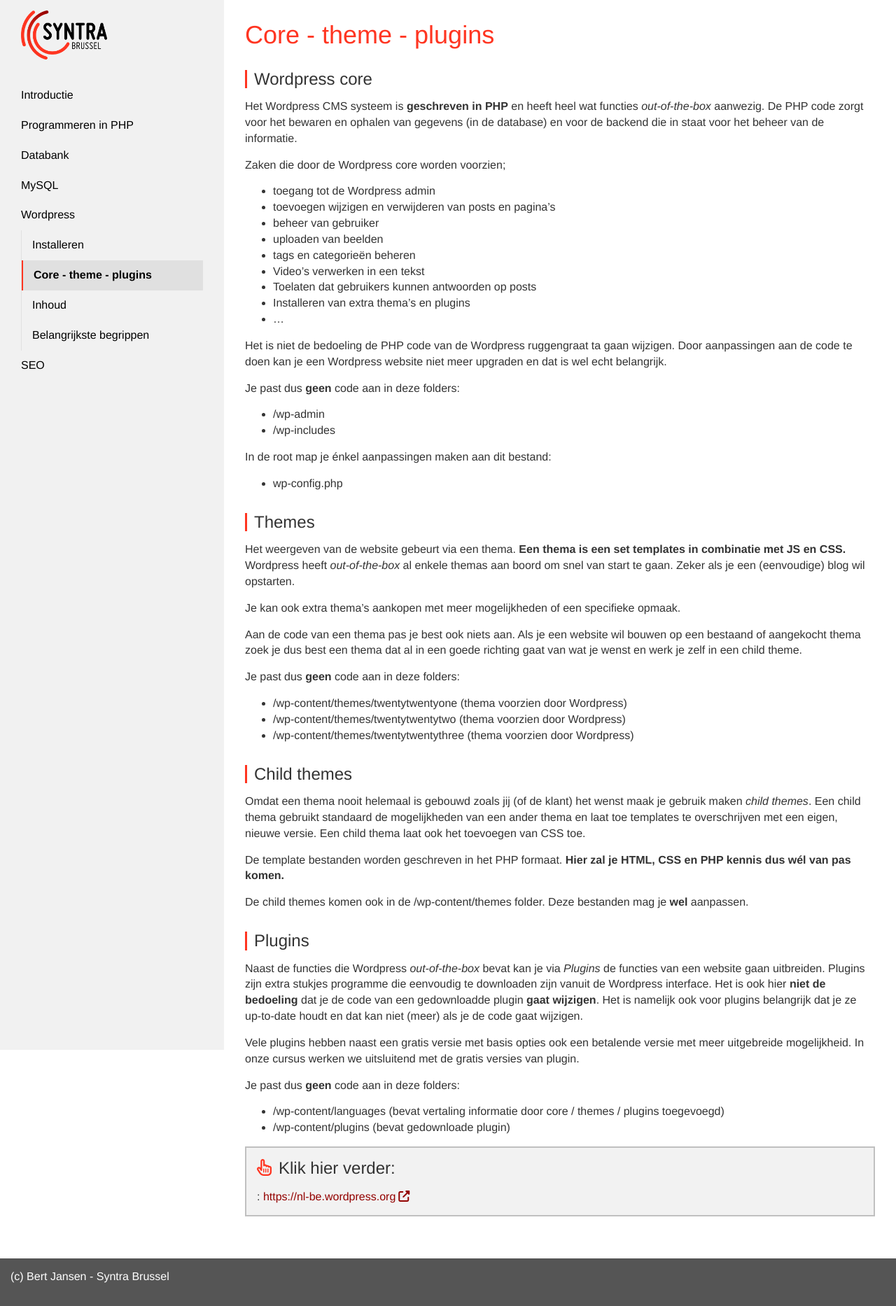
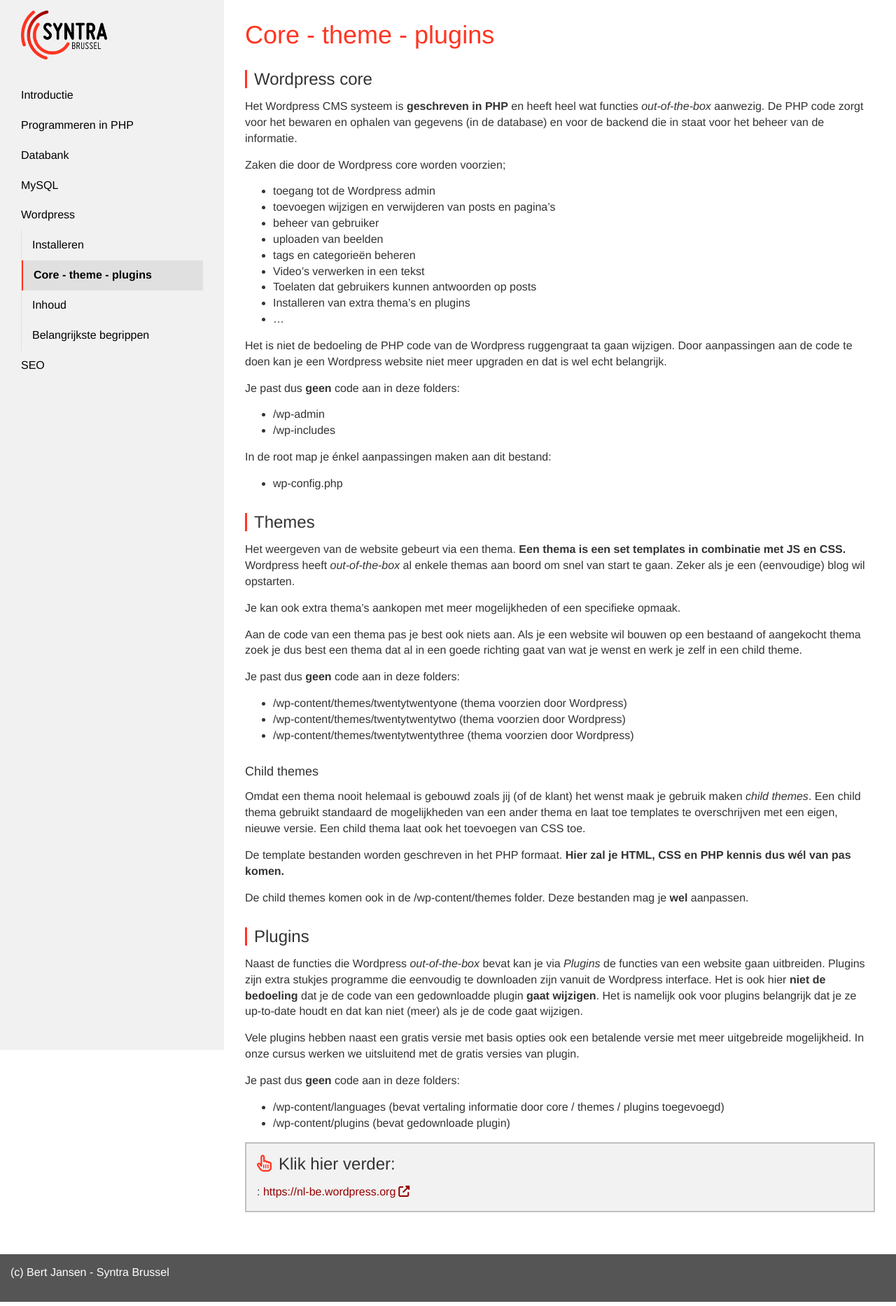
Before and after one commit to Syntra-Brussel/dynamische-webtechnieken, a Jekyll site: the page built from wordpress/core-theme-plugins.md, in a window 1280 px wide. Shown: the whole page at 70% size. Built offline with Jekyll 4.4.1, drawn with Linux system fonts in a browser that asks for light colours; nearby versions of some CDN libraries; a script that is not in the unit is left out.

Commit message:
Update core-theme-plugins.md

```diff
--- a/wordpress/core-theme-plugins.md
+++ b/wordpress/core-theme-plugins.md
@@ -43,7 +43,7 @@
 * /wp-content/themes/twentytwentytwo (thema voorzien door Wordpress)
 * /wp-content/themes/twentytwentythree (thema voorzien door Wordpress)
 
-### Child themes
+#### Child themes
 Omdat een thema nooit helemaal is gebouwd zoals jij (of de klant) het wenst maak je gebruik maken <em>child themes</em>. Een child thema gebruikt standaard de mogelijkheden van een ander thema en laat toe templates te overschrijven met een eigen, nieuwe versie. Een child thema laat ook het toevoegen van CSS toe.
 
 De template bestanden worden geschreven in het PHP formaat. <strong>Hier zal je HTML, CSS en PHP kennis dus wél van pas komen.</strong>
```
